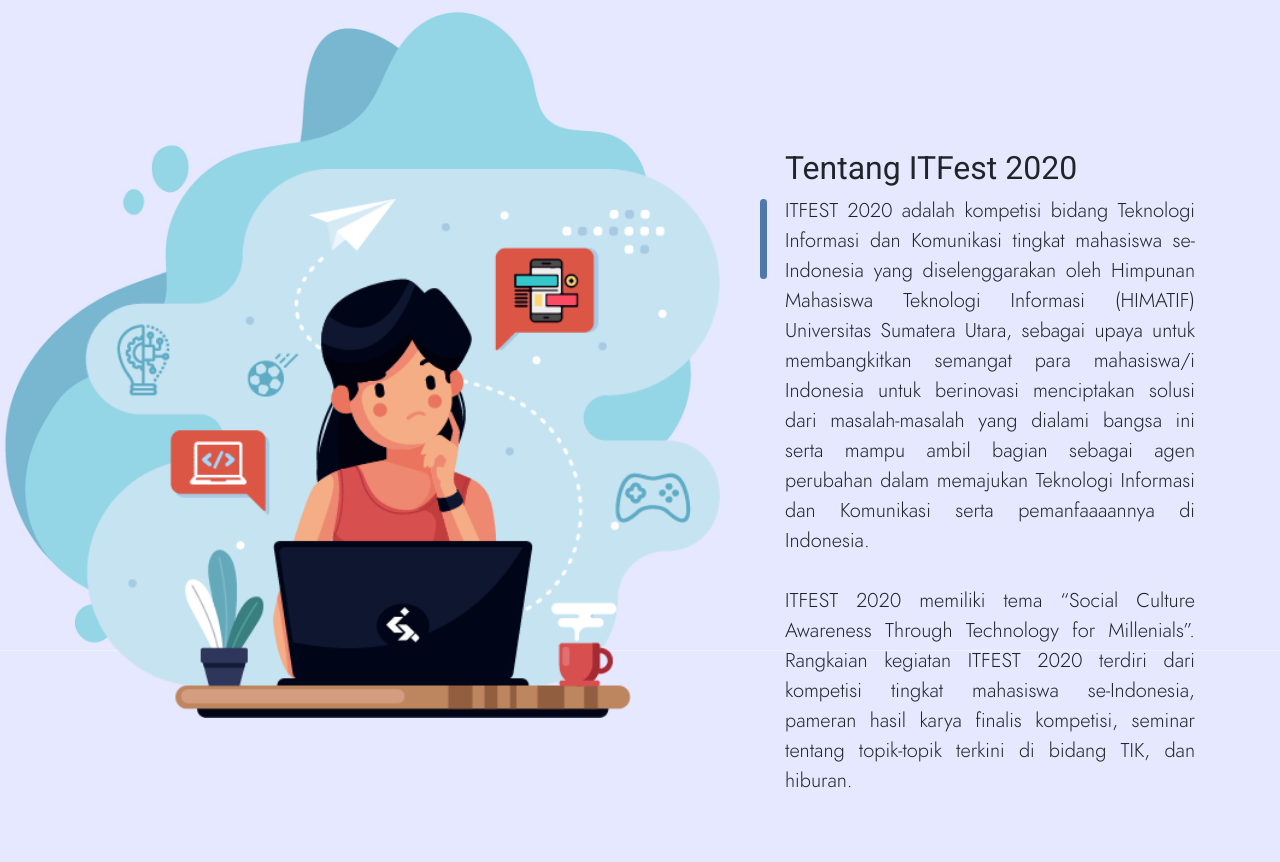
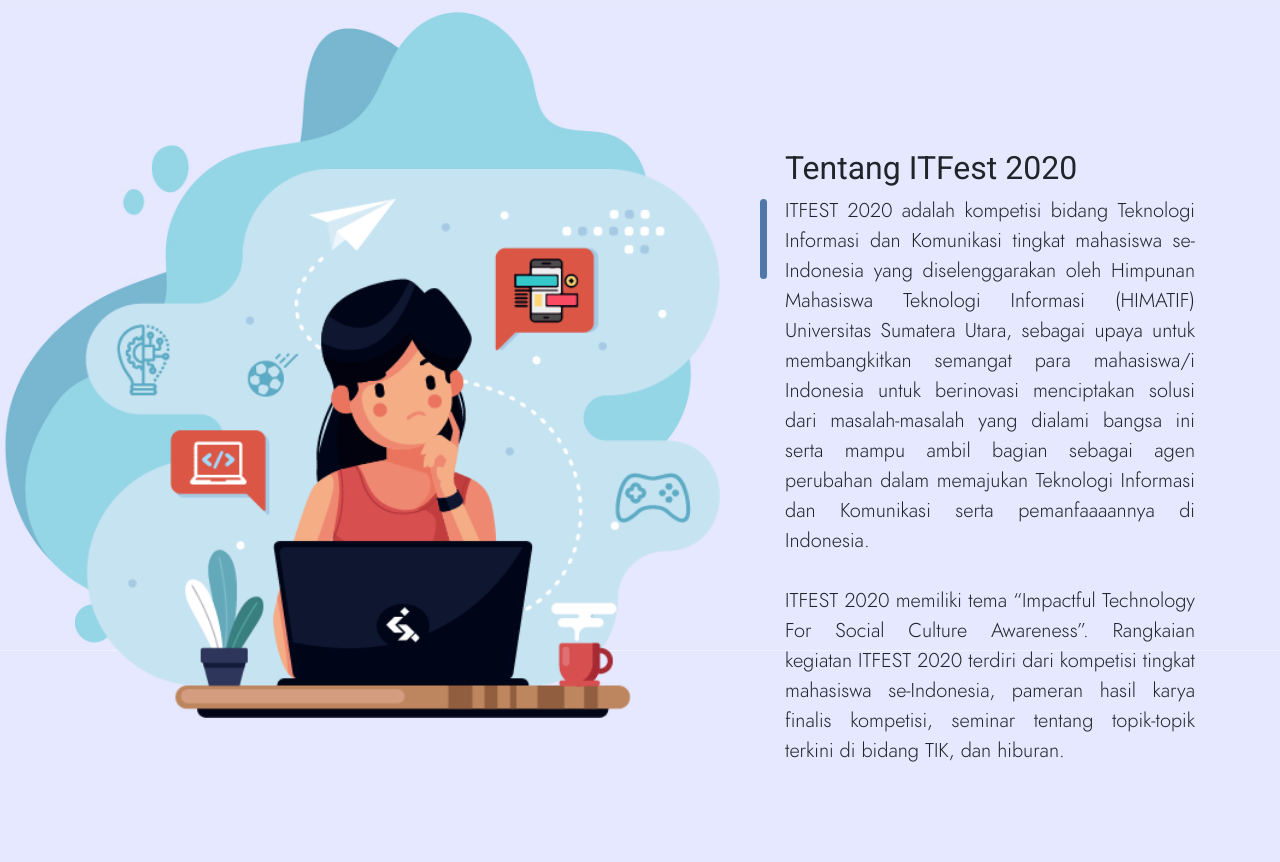
Before and after one commit to TippedLeader110/itfest19, a PHP site: the page made by application/views/ITFest/index.php in a window 1280 px wide. Shown: the part 696-1558 px from the top of the page. Run offline with PHP 8.4, Linux system fonts and the light colour scheme; the template is opened without the code that fills it, so the values that code supplies are empty; some libraries are stand-ins or nearby versions; some web fonts are replaced.

Commit message:
ganti home impactfulnya
ganti home impactfulnya

```diff
--- a/application/views/ITFest/index.php
+++ b/application/views/ITFest/index.php
@@ -3,7 +3,7 @@
 <head>
 	<meta charset="UTF-8">
 	<meta name="viewport" content="width=device-width, initial-scale=1">
-	<title>ITFest 4.0 2019 Universitas Sumatera Utara</title>
+	<title>ITFest 2020 Universitas Sumatera Utara</title>
 	<link rel="icon" href="<?=base_url()?>assets/images/favvicon.png" type="image/png" />
 	<link rel="stylesheet" href="<?=base_url()?>assets/css/bootstrap.min.css">
 	<link rel="stylesheet" href="<?=base_url()?>assets/css/main/style.css">
@@ -67,7 +67,7 @@
 					<!-- <div class="logo-head">
 						<img src="./img/logo-itfest-white2.png" alt="" style="max-height: 250px;">
 					</div> -->
-                                        <h3 class="head">SOCIAL CULTURE AWARENESS <br> THROUGH TECHNOLOGY <br> FOR MILLENIALS</h3>
+                                        <h3 class="head">IMPACTFUL TECHNOLOGY<br> FOR SOCIAL<br>CULTURE AWERENESS</h3>
 					<h4 class="head-2">ITFEST 2020</h4>
 					<div class="row row2">
 						<div class="col">
@@ -117,7 +117,7 @@
 				<div class="col-md-5 col-about-2">
 					<div class="garis-text d-none d-lg-block"></div>
 					<h2 class="about2">Tentang ITFest 2020</h2>
-					ITFEST 2020 adalah kompetisi bidang Teknologi Informasi dan Komunikasi tingkat mahasiswa se-Indonesia yang diselenggarakan oleh Himpunan Mahasiswa Teknologi Informasi (HIMATIF) Universitas Sumatera Utara, sebagai upaya untuk membangkitkan semangat para mahasiswa/i Indonesia untuk berinovasi menciptakan solusi dari masalah-masalah yang dialami bangsa ini serta mampu ambil bagian sebagai agen perubahan dalam memajukan Teknologi Informasi dan Komunikasi serta pemanfaaaannya di Indonesia.<br><br>ITFEST 2020 memiliki tema “Social Culture Awareness Through Technology for Millenials”. Rangkaian kegiatan ITFEST 2020 terdiri dari kompetisi tingkat mahasiswa se-Indonesia, pameran hasil karya finalis kompetisi, seminar tentang topik-topik terkini di bidang TIK, dan hiburan.
+					ITFEST 2020 adalah kompetisi bidang Teknologi Informasi dan Komunikasi tingkat mahasiswa se-Indonesia yang diselenggarakan oleh Himpunan Mahasiswa Teknologi Informasi (HIMATIF) Universitas Sumatera Utara, sebagai upaya untuk membangkitkan semangat para mahasiswa/i Indonesia untuk berinovasi menciptakan solusi dari masalah-masalah yang dialami bangsa ini serta mampu ambil bagian sebagai agen perubahan dalam memajukan Teknologi Informasi dan Komunikasi serta pemanfaaaannya di Indonesia.<br><br>ITFEST 2020 memiliki tema “Impactful Technology For Social Culture Awareness”. Rangkaian kegiatan ITFEST 2020 terdiri dari kompetisi tingkat mahasiswa se-Indonesia, pameran hasil karya finalis kompetisi, seminar tentang topik-topik terkini di bidang TIK, dan hiburan.
 				</div>
 				<!-- <button class="btn px-4 btn-primary btn-about">DAFTAR SEMINAR DISINI</button> -->
 			</div>
```
